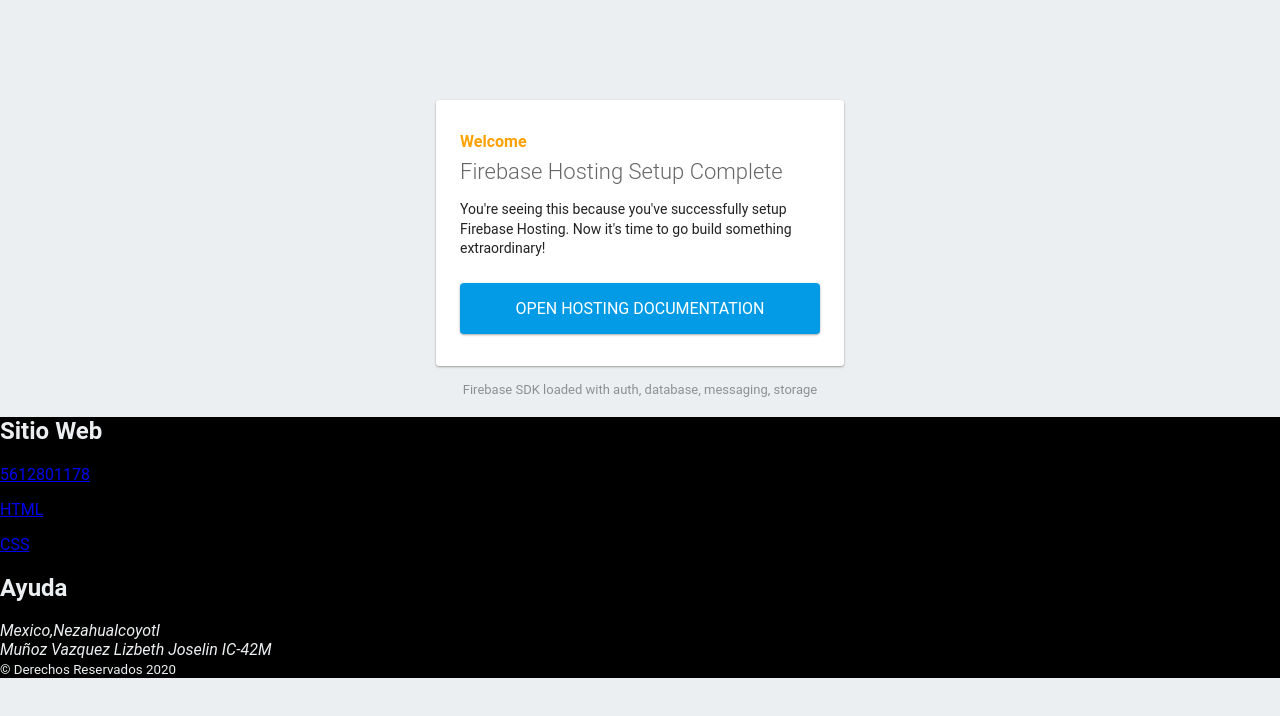
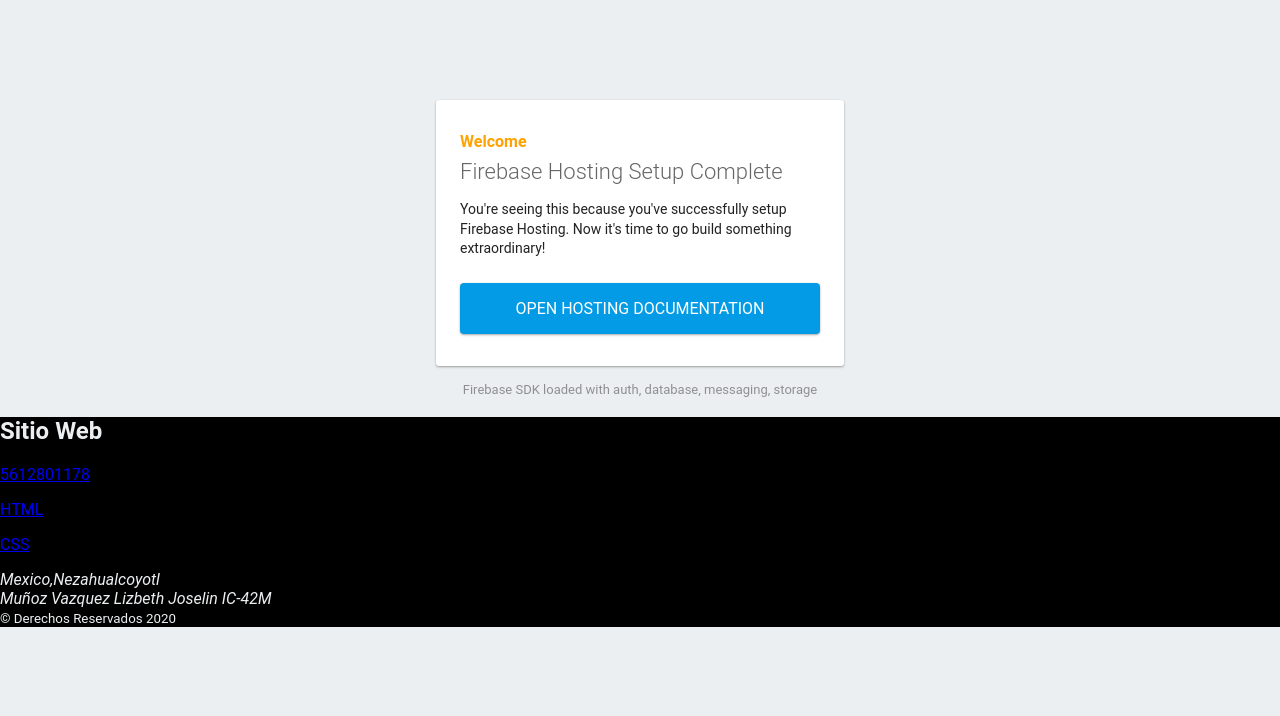
Before and after one commit to joselin24/jos, a plain HTML site: page public/index.html in a window 1280 px wide. Drawn offline with Linux system fonts and the light colour scheme; some packages are replaced by stand-ins of ours.

Commit message:
primer commit

```diff
--- a/public/index.html
+++ b/public/index.html
@@ -28,7 +28,7 @@
         body, #message { margin-top: 0; background: white; box-shadow: none; }
         body { border-top: 16px solid #ffa100; }
       }
-      #pielogo{ background: #000000; color: #ECEFF1; font-family: Roboto, Helvetica, Arial, sans-serif; margin: 0; padding: 0;}
+      #pielogo{ background: #000000; color: #ECEFF1; font-family: Roboto, Helvetica, Arial, sans-serif; justify-content: center; margin: 0; padding: 0;}
     </style>
   </head>
   <body>
@@ -72,10 +72,6 @@
           <p><a href="videos.html">CSS</a></p>
         </section>
         <section >
-          <h1>Ayuda</h1>
-          <p><a href="contacto.html"></a></p>
-        </section>
-        <section >
           <address>Mexico,Nezahualcoyotl</address>
           <address>Muñoz Vazquez Lizbeth Joselin IC-42M</address>
           <small>&copy; Derechos Reservados 2020</small>
```
